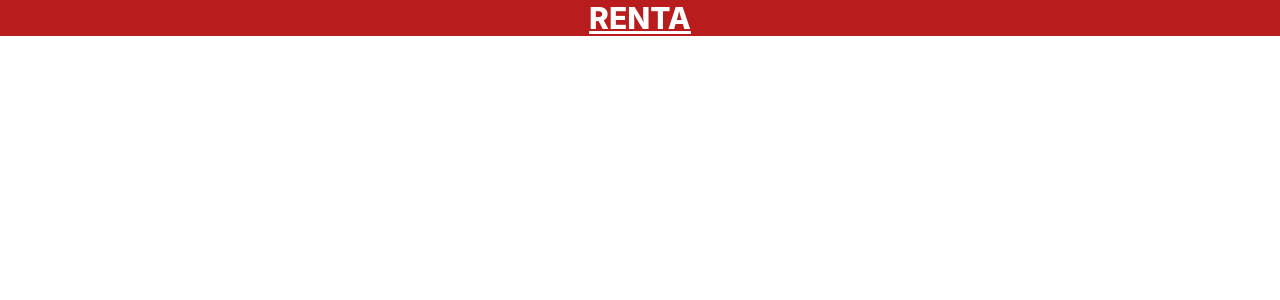
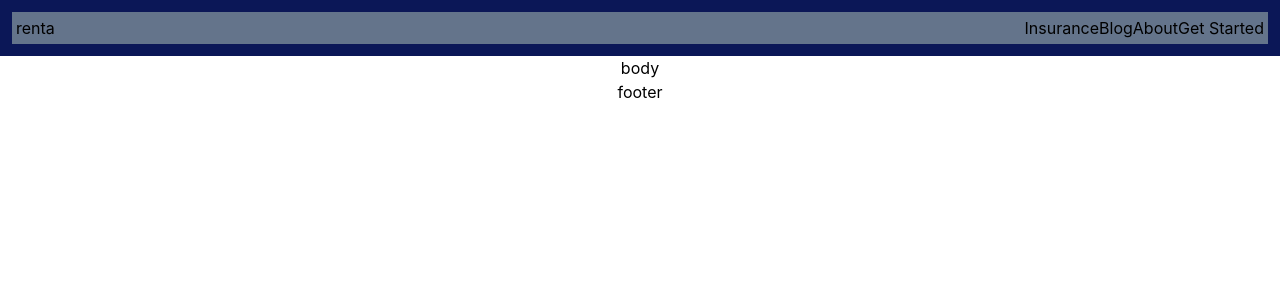
Before and after one commit to Zrnited/renta-app, a React (Create React App) app: page / in a window 1280 px wide. Shown: the top 300 px of the page. Built offline with nearby package versions, Linux system fonts and the light colour scheme.

Commit message:
Header wireframing

```diff
--- a/src/App.js
+++ b/src/App.js
@@ -1,11 +1,15 @@
 import './App.css';
+import { BrowserRouter as Router, Routes, Route} from 'react-router-dom';
+import Home from './pages/Home';
 
 function App() {
   return (
     <div className="App">
-      <h1 className="text-3xl bg-red-700 text-white font-extrabold underline">
-        RENTA
-      </h1>
+      <Router>
+        <Routes>
+          <Route path='/' element={<Home />} />
+        </Routes>
+      </Router>
     </div>
   );
 }
--- /dev/null
+++ b/src/components/Footer.js
@@ -0,0 +1,9 @@
+import React from 'react'
+
+const Footer = () => {
+  return (
+    <div>footer</div>
+  )
+}
+
+export default Footer
--- /dev/null
+++ b/src/components/Header.js
@@ -0,0 +1,38 @@
+import React from 'react'
+import { Link } from 'react-router-dom'
+
+const Header = () => {
+  return (
+    <header className='p-3 bg-customBlue'>
+        <nav className='p-1 bg-slate-500 flex flex-row justify-between'>
+            <h1>renta</h1>
+            <div className='flex flex-row'>
+              <ul className='flex flex-row'>
+                <li>
+                  <Link>
+                    Insurance
+                  </Link>
+                </li>
+                <li>
+                  <Link>
+                    Blog
+                  </Link>
+                </li>
+                <li>
+                  <Link>
+                    About
+                  </Link>
+                </li>
+              </ul>
+              <button>
+                <Link>
+                  Get Started
+                </Link>
+              </button>
+            </div>
+        </nav>
+    </header>
+  )
+}
+
+export default Header
--- a/src/pages/Home.js
+++ b/src/pages/Home.js
@@ -0,0 +1,15 @@
+import React from "react";
+import Footer from "../components/Footer";
+import Header from "../components/Header";
+
+const Home = () => {
+  return <div>
+    <Header />
+    <body>
+      body
+    </body>
+    <Footer />
+  </div>;
+};
+
+export default Home;
--- a/styles.css
+++ b/styles.css
@@ -1,3 +1,4 @@
 body {
   padding: 0;
 }
+/* link: https://www.figma.com/file/La08vfzTvZAYxWhXSwjFHe/Renta-APP?node-id=1049%3A4339&t=RqbEdgdEZP7al06k-0 */
--- a/tailwind.config.js
+++ b/tailwind.config.js
@@ -4,7 +4,11 @@ module.exports = {
     "./src/**/*.{js,jsx,ts,tsx}", './public/index.html',
   ],
   theme: {
-    extend: {},
+    extend: {
+      backgroundColor: {
+        customBlue: '#0B1757'
+      }
+    },
   },
   plugins: [],
 }
```
